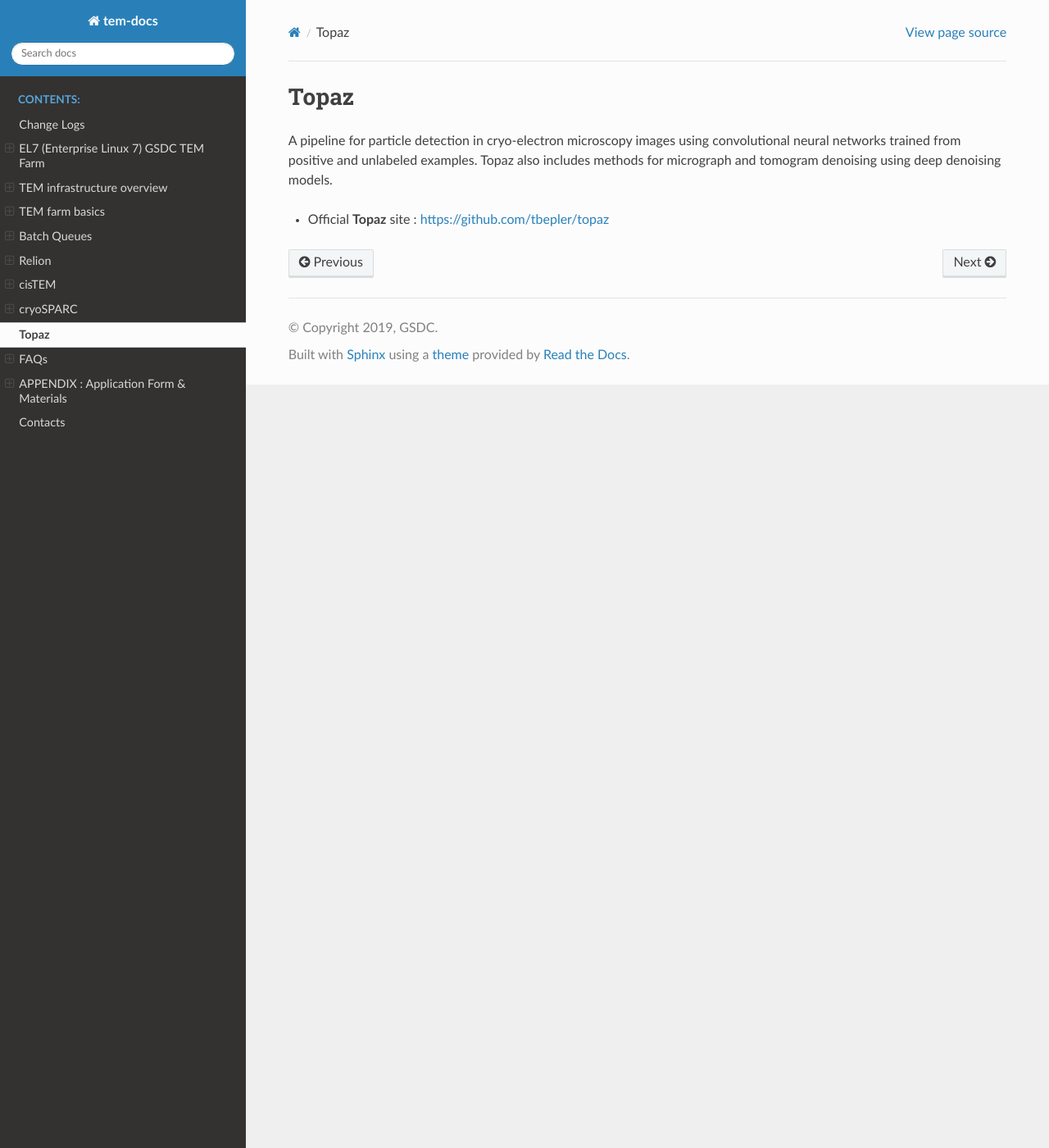
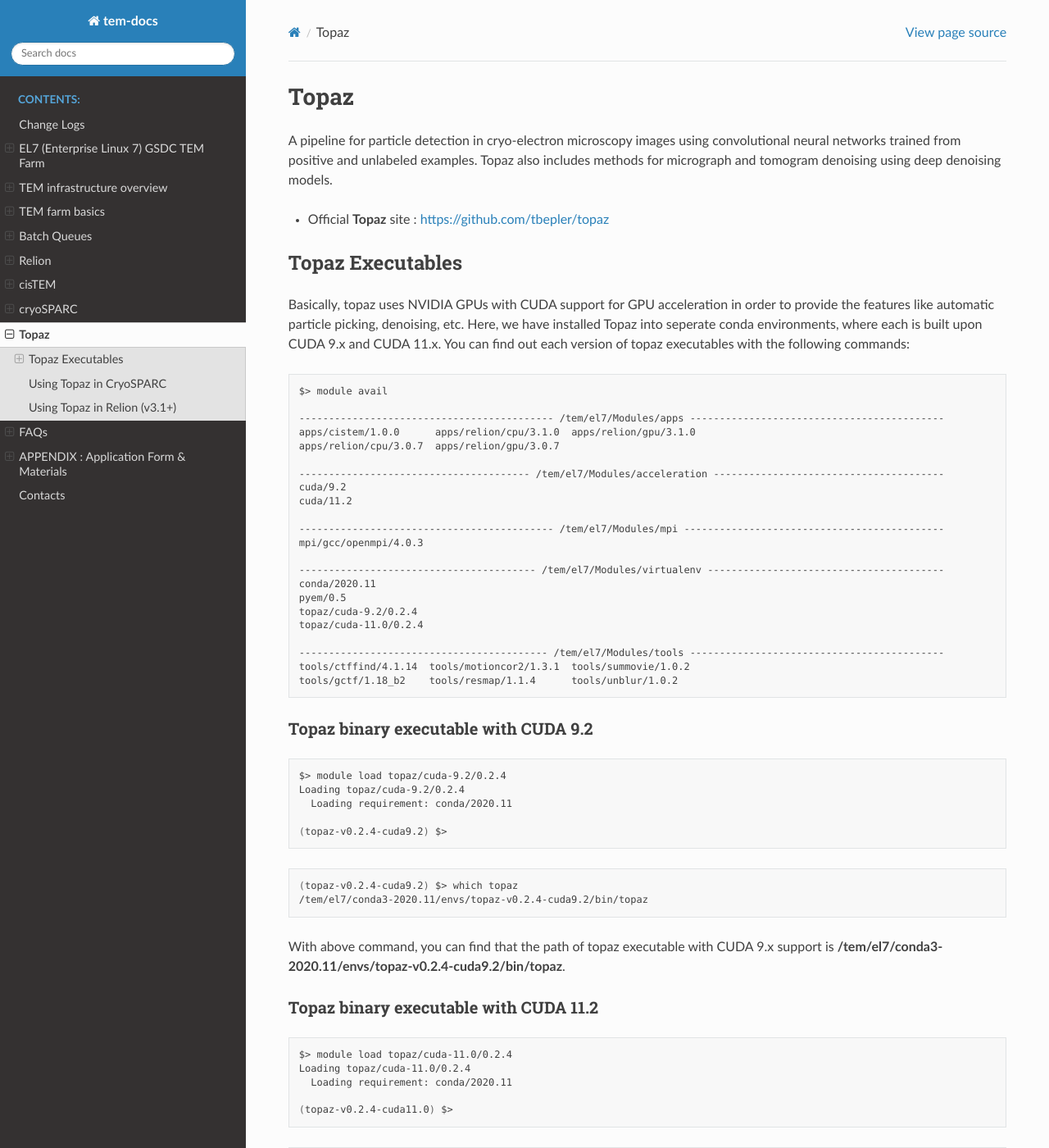
Before and after one commit to junglok/tem-docs, a Sphinx documentation site: the page built from docs/topaz.rst, in a window 1280 px wide and 1400 px high. Shown: the whole window at 82% size. Built offline with Sphinx 7.4.7 and the Read the Docs theme 2.0.0, drawn with Linux system fonts in a browser that asks for light colours; some of the changed text lies outside the part shown.

Commit message:
topaz updated

```diff
--- a/docs/topaz.rst
+++ b/docs/topaz.rst
@@ -8,3 +8,86 @@
 Topaz also includes methods for micrograph and tomogram denoising using deep denoising models.
 
 * Official **Topaz** site : https://github.com/tbepler/topaz
+
+Topaz Executables
+=================
+
+Basically, topaz uses NVIDIA GPUs with CUDA support for GPU acceleration in order to provide the features like automatic particle picking, denoising, etc.
+Here, we have installed Topaz into seperate conda environments, where each is built upon CUDA 9.x and CUDA 11.x.
+You can find out each version of topaz executables with the following commands:
+
+
+.. code-block:: bash
+
+  $> module avail
+
+  ------------------------------------------- /tem/el7/Modules/apps -------------------------------------------
+  apps/cistem/1.0.0      apps/relion/cpu/3.1.0  apps/relion/gpu/3.1.0
+  apps/relion/cpu/3.0.7  apps/relion/gpu/3.0.7
+
+  --------------------------------------- /tem/el7/Modules/acceleration ---------------------------------------
+  cuda/9.2
+  cuda/11.2
+
+  ------------------------------------------- /tem/el7/Modules/mpi --------------------------------------------
+  mpi/gcc/openmpi/4.0.3
+
+  ---------------------------------------- /tem/el7/Modules/virtualenv ----------------------------------------
+  conda/2020.11
+  pyem/0.5
+  topaz/cuda-9.2/0.2.4
+  topaz/cuda-11.0/0.2.4
+
+  ------------------------------------------ /tem/el7/Modules/tools -------------------------------------------
+  tools/ctffind/4.1.14  tools/motioncor2/1.3.1  tools/summovie/1.0.2
+  tools/gctf/1.18_b2    tools/resmap/1.1.4      tools/unblur/1.0.2
+
+
+Topaz binary executable with CUDA 9.2
+-------------------------------------
+
+.. code-block:: bash
+
+  $> module load topaz/cuda-9.2/0.2.4
+  Loading topaz/cuda-9.2/0.2.4
+    Loading requirement: conda/2020.11
+
+  (topaz-v0.2.4-cuda9.2) $>
+
+
+.. code-block:: bash
+
+  (topaz-v0.2.4-cuda9.2) $> which topaz
+  /tem/el7/conda3-2020.11/envs/topaz-v0.2.4-cuda9.2/bin/topaz
+
+
+With above command, you can find that the path of topaz executable with CUDA 9.x support is **/tem/el7/conda3-2020.11/envs/topaz-v0.2.4-cuda9.2/bin/topaz**.
+
+Topaz binary executable with CUDA 11.2
+--------------------------------------
+
+.. code-block:: bash
+
+  $> module load topaz/cuda-11.0/0.2.4
+  Loading topaz/cuda-11.0/0.2.4
+    Loading requirement: conda/2020.11
+
+  (topaz-v0.2.4-cuda11.0) $>
+
+
+.. code-block:: bash
+
+  (topaz-v0.2.4-cuda11.0) $> which topaz
+  /tem/el7/conda3-2020.11/envs/topaz-v0.2.4-cuda11.0/bin/topaz
+
+
+With above command, you can find that the path of topaz executable with CUDA 11.x support is **/tem/el7/conda3-2020.11/envs/topaz-v0.2.4-cuda11.0/bin/topaz**.
+
+
+Using Topaz in CryoSPARC
+========================
+
+
+
+Using Topaz in Relion (v3.1+)
+=============================
```
